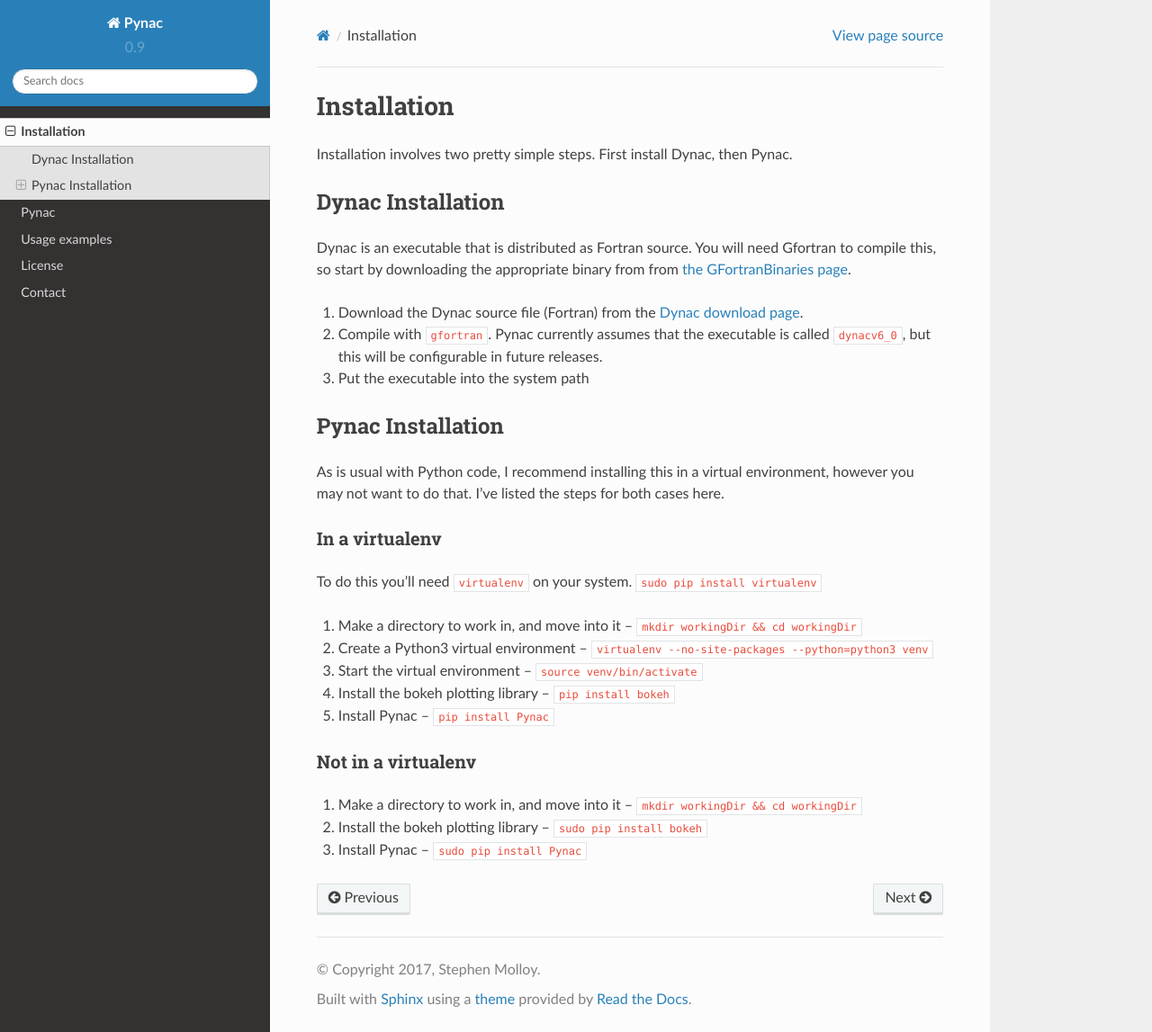
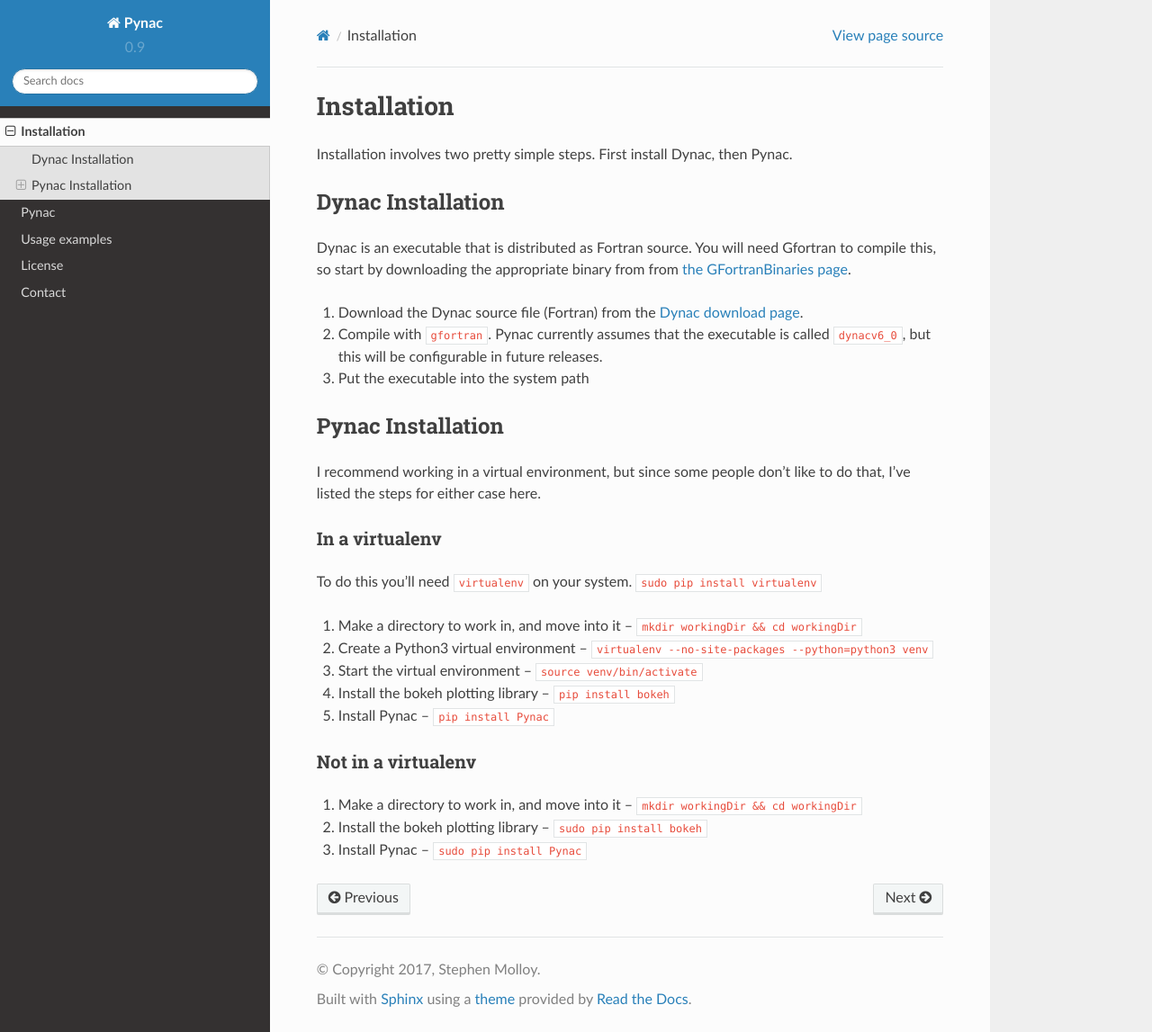
Before and after one commit to se-esss-litterbox/Pynac, a Sphinx documentation site: the page built from docs/installation.rst, in a window 1280 px wide and 1147 px high. Shown: the whole window at 90% size. Built offline with Sphinx 7.4.7 and the Read the Docs theme 2.0.0, drawn with Linux system fonts in a browser that asks for light colours; pages that are not in the unit, such as notebooks, are missing from menus.

Commit message:
Updated docs

```diff
--- a/docs/installation.rst
+++ b/docs/installation.rst
@@ -19,8 +19,8 @@
 Pynac Installation
 ------------------
 
-As is usual with Python code, I recommend installing this in a virtual environment,
-however you may not want to do that.  I've listed the steps for both cases here.
+I recommend working in a virtual environment, but since some people don't like to
+do that, I've listed the steps for either case here.
 
 In a virtualenv
 +++++++++++++++
```
